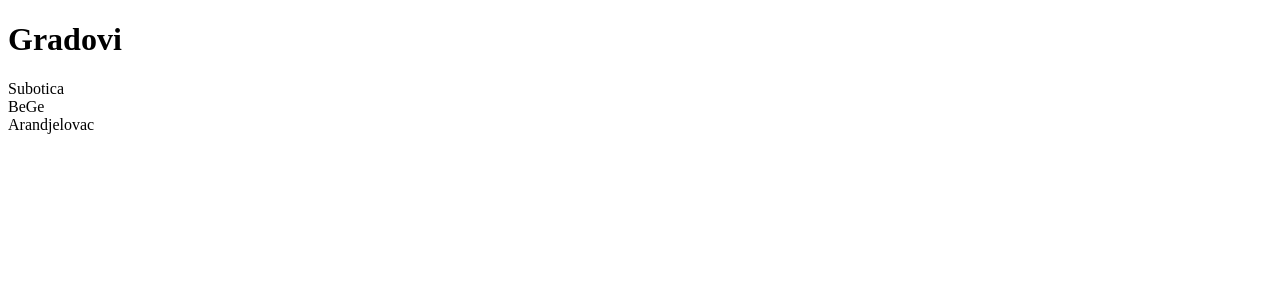
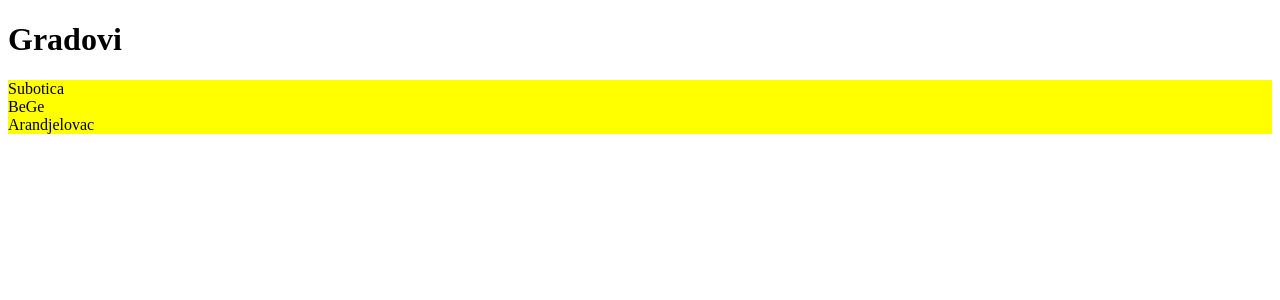
Before and after one commit to Slashh48/react-app, a React (Vite) app: page / in a window 1280 px wide. Shown: the top 300 px of the page. Built offline with nearby package versions, Linux system fonts and the light colour scheme.

Commit message:
Ovaj Mosh je madjionicar

```diff
--- a/src/components/ListGroup/ListGroup.css
+++ /dev/null
@@ -1,4 +0,0 @@
-.list-group{
-   list-style:none;
-   padding: 0;
-}
--- /dev/null
+++ b/src/components/ListGroup/ListGroup.module.css
@@ -0,0 +1,8 @@
+.listGroup{
+   list-style:none;
+   padding: 0;
+}
+
+.container{
+   background: yellow;
+}
--- a/src/components/ListGroup/ListGroup.tsx
+++ b/src/components/ListGroup/ListGroup.tsx
@@ -1,5 +1,5 @@
 import { useState } from "react";
-import "./ListGroup.css";
+import styles from "./ListGroup.module.css";
 
 interface Props {
   items: string[];
@@ -14,7 +14,7 @@ function ListGroup({ items, heading, onSelectItem }: Props) {
     <>
       <h1>{heading}</h1>
       {items.length === 0 && <p>No item found.</p>}
-      <ul className="list-group">
+      <ul className={[styles.listGroup, styles.container].join(" ")}>
         {items.map((item, index) => (
           <li
             className={
```
